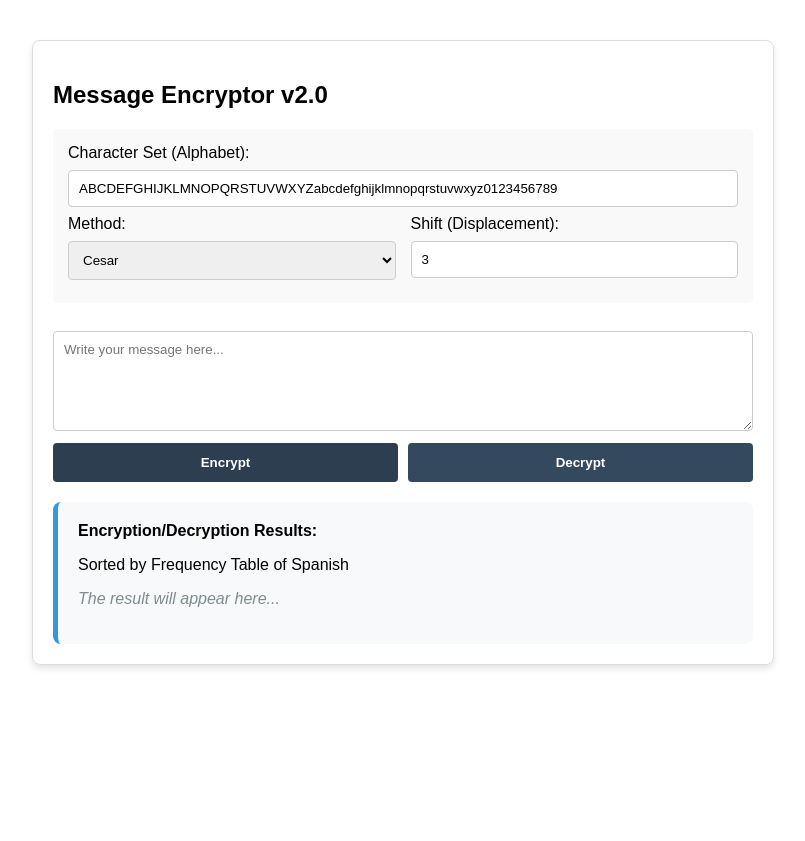
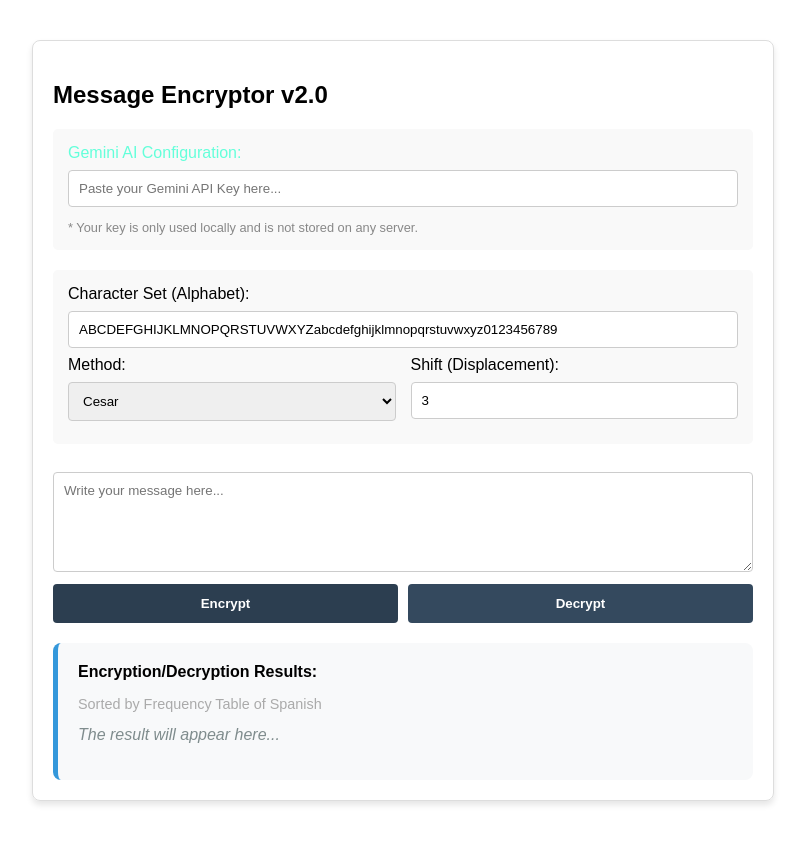
Before and after one commit to JuanMontoya888/Cifrado-Cesar-Atbash, an Angular app in the folder Cifrado/: page / in a window 1280 px wide. Shown: the whole page, without its empty margins (237-1042 px from the left). Before the commit the page ends 800 px from the top, so only its background shows below. Built offline with nearby package versions, Linux system fonts and the light colour scheme.

Commit message:
Encryptor v2.0

```diff
--- a/Cifrado/src/app/app.html
+++ b/Cifrado/src/app/app.html
@@ -1,6 +1,22 @@
 <div class="container">
 
   <h2>Message Encryptor v2.0</h2>
+
+  <div class="config-panel ai-config">
+    <label style="color: #64ffda;">Gemini AI Configuration:</label>
+    <div class="row">
+      <div class="col" style="flex: 1;">
+        <input
+          type="password"
+          [(ngModel)]="geminiApiKey"
+          placeholder="Paste your Gemini API Key here..."
+          class="api-input">
+      </div>
+    </div>
+    <small style="color: #888; font-size: 0.8em; margin-top: 5px; display: block;">
+      * Your key is only used locally and is not stored on any server.
+    </small>
+  </div>
 
   <div class="config-panel">
     <label>Character Set (Alphabet):</label>
@@ -34,6 +50,7 @@
   <div class="result-box">
     <div style="display: flex; justify-content: space-between; align-items: center; margin-bottom: 15px;">
       <strong>Encryption/Decryption Results:</strong>
+
       @if (resultText.length > 1) {
       <button (click)="analizarResultadosConIA()" class="btn-ia" title="Let the AI find the correct message">
         Find with AI
@@ -41,7 +58,7 @@
       }
     </div>
 
-    <p>Sorted by Frequency Table of Spanish</p>
+    <p style="font-size: 0.9em; color: #aaa;">Sorted by Frequency Table of Spanish</p>
 
     @if (resultText.length === 0 && resultadosProbables.length === 0) {
     <p class="empty-state">The result will appear here...</p>
--- a/Cifrado/src/app/app.ts
+++ b/Cifrado/src/app/app.ts
@@ -33,7 +33,7 @@ export class App {
   displacement: number = 3;
 
   // Sensitive data: Gemini API Key (Security Note: Ideally managed via environment variables)
-  private geminiApiKey: string = "AIzaSyBjnge-SnXD0D9khzETabLK8Co4ZVLYhLc";
+  geminiApiKey: string = "";
 
   // Language Heuristics: Frequency of letters in Spanish for statistical sorting
   private frecuenciasEspanol: { [key: string]: number } = {
```
